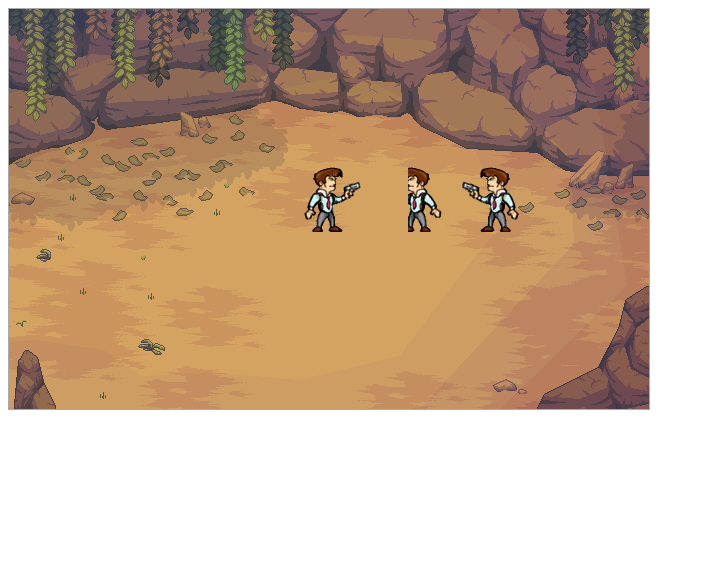
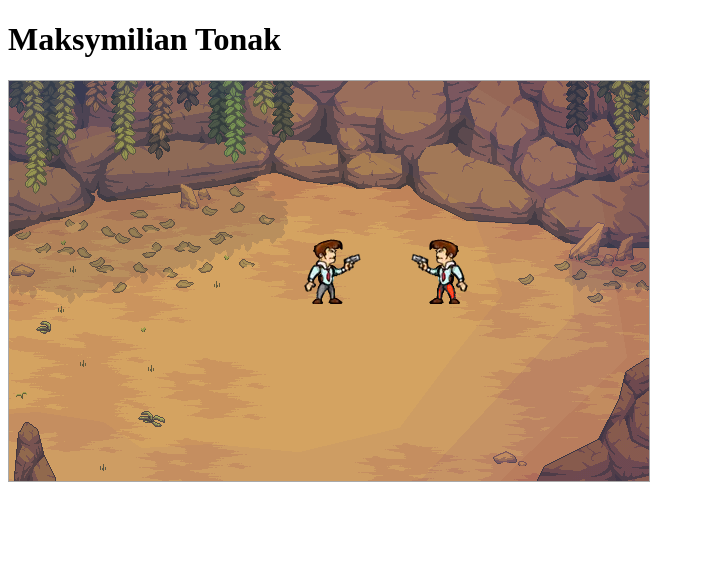
Before and after one commit to xMaxiuuu/ProgramowanieGierISymulacjiSemVRokIII, a plain HTML site: page Lab1_PlayerAnim/playerAnim.html in a window 1280 px wide. Shown: the whole page, without its empty margins (0-705 px from the left). Drawn offline with Linux system fonts and the light colour scheme.

Commit message:
Lab 1 ukonczone

```diff
--- a/Lab1_PlayerAnim/js/gameCanvas.js
+++ b/Lab1_PlayerAnim/js/gameCanvas.js
@@ -25,7 +25,7 @@ function onReady() {
     }), aEnemy = new PlayerType({
         x: 400,
         y: 140,
-        nWidth: 126,
+        nWidth: 75,
         nHeight: 114,
         bFlipH: true
     }), aAnimBackground = new AnimationType({
@@ -36,9 +36,9 @@ function onReady() {
         context: aContext,
         nRate: 100,
     }), aAnimStandEnemy = new AnimationType({
-        strURL: "images/game_sprite.png",
+        strURL: "images/game_sprite_enemy.png",
         context: aContext,
-        nRate: 350,
+        nRate: 100,
     });
     aAnimBackground.appendFrame(0, 0);
     aAnimStand.appendFrame(0, 0);
--- a/Lab1_PlayerAnim/playerAnim.html
+++ b/Lab1_PlayerAnim/playerAnim.html
@@ -4,7 +4,7 @@
     <meta charset="UTF-8">
     <meta name="viewport" content="width=device-width, initial-scale=1.0">
     <title>Player Animation</title>
-    <!-- Styl dla canvas -->
+    <h1>Maksymilian Tonak</h1>
     <link rel="stylesheet" href="css/gameCanvas.css">
 </head>
 <body>
```
Also changed, not shown: Lab1_PlayerAnim/src/gameCanvas.ts (+4 -3 lines), Lab1_PlayerAnim/images/game_sprite_enemy.png (added).
